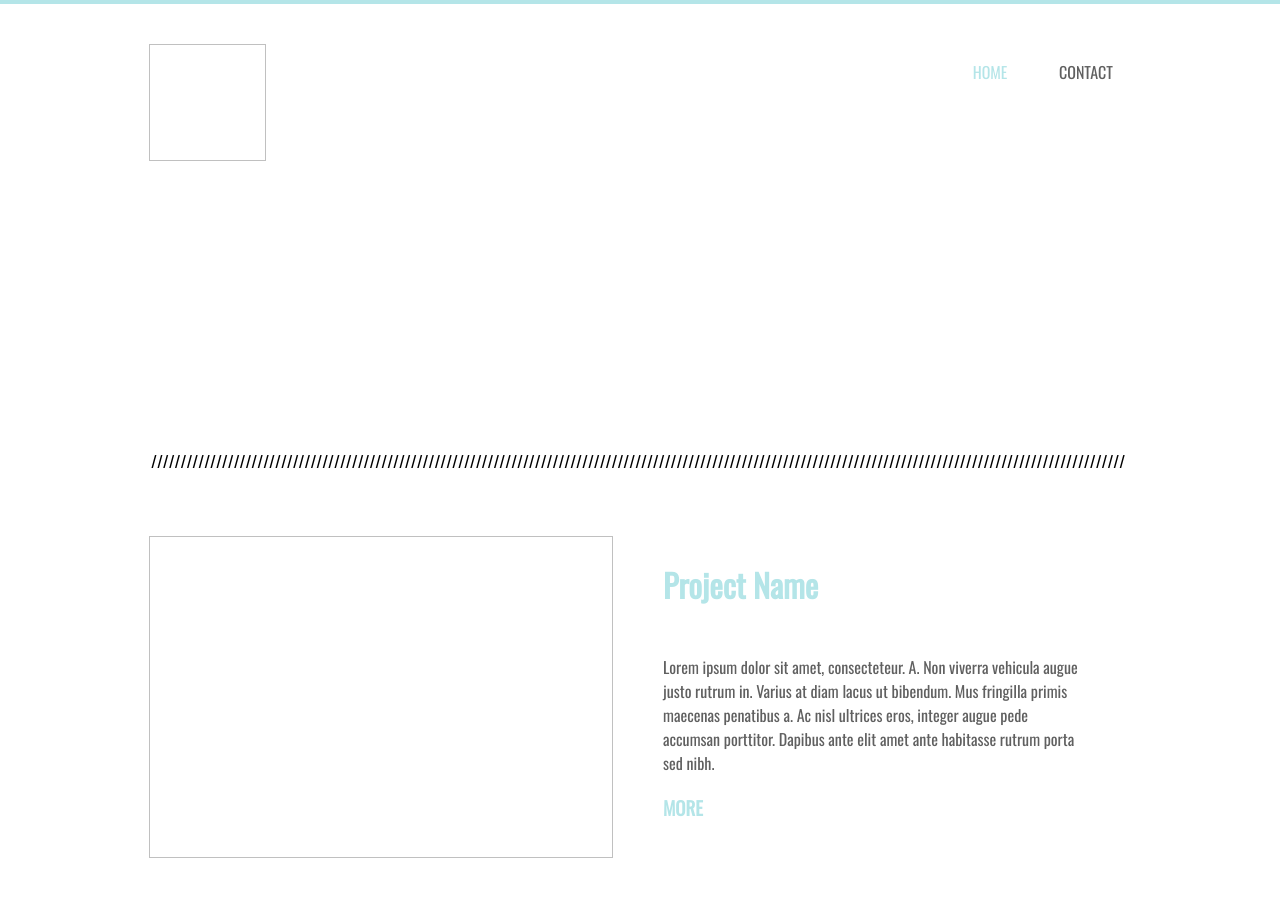
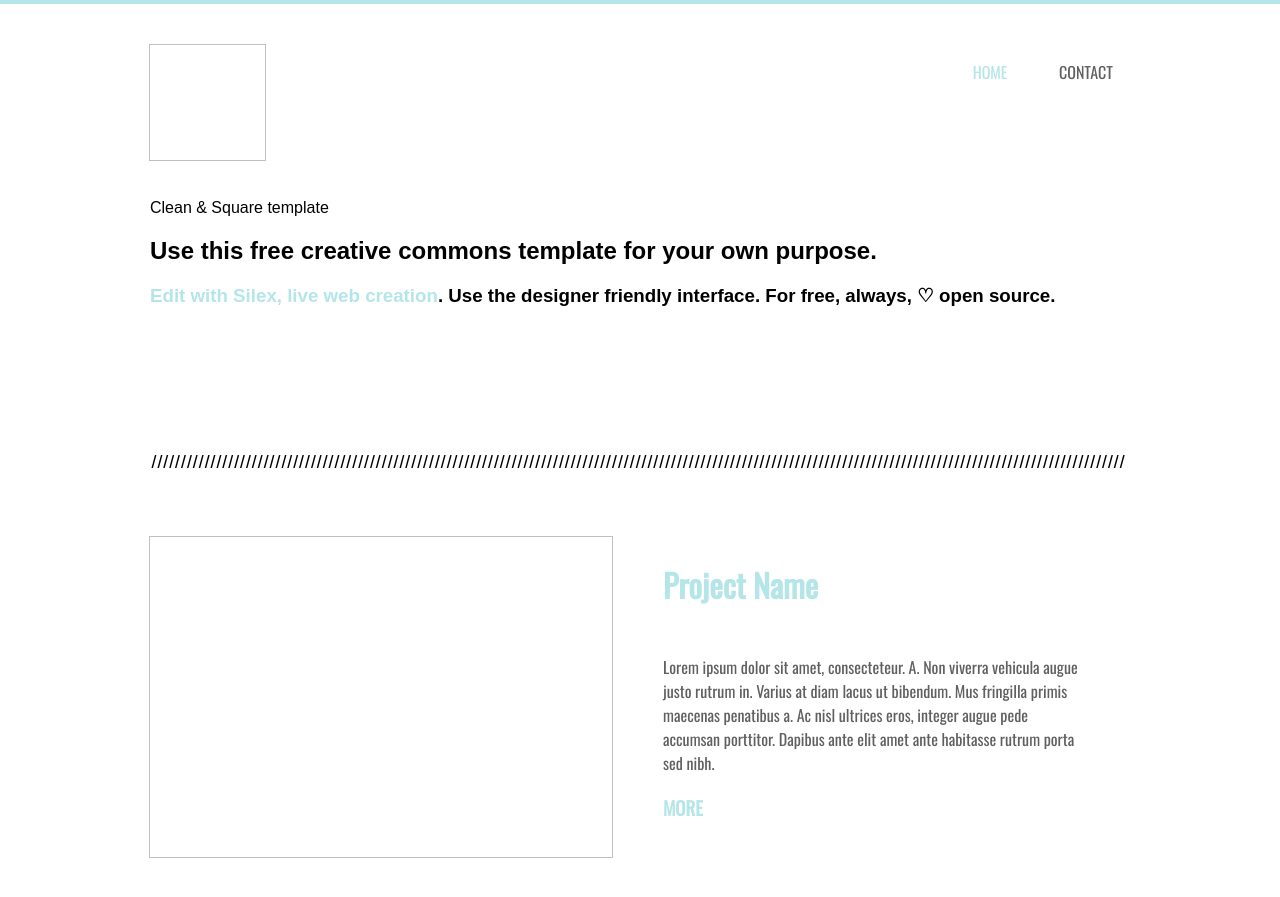
Before and after one commit to singchan/cloud-cannon-template, a Jekyll site: the page built from index.md, in a window 1280 px wide and 900 px high. Shown: the top 897 px of the window. Built offline with Jekyll 4.4.1, drawn with Linux system fonts in a browser that asks for light colours.

Commit message:
Batch update

```diff
--- a/_layouts/home.html
+++ b/_layouts/home.html
@@ -144,9 +144,12 @@
                 </a></div></section><section data-silex-type="container-element" class="container-element editable-style silex-id-1483131519736-31 section-element website-min-width prevent-resizable page-home paged-element paged-element-visible">
         <div data-silex-type="container-element" class="editable-style silex-element-content website-width silex-id-1483131519736-30 container-element" style="">
 
-        <div data-silex-type="text-element" class="editable-style text-element silex-id-1436036524230-27 editable" style="">
-                <div class="silex-element-content normal">{{page.description}}</div>
-            </div></div>
+        <p data-silex-type="text-element" class="editable-style text-element silex-id-1436036524230-27 editable" style="">{{page.description}}</p><div class="silex-element-content normal">
+                    Clean &amp; Square template
+                    <h2>Use this free creative commons template for your own purpose.&nbsp;</h2>
+                    <h3><a href="//www.silex.me">Edit with Silex, live web creation</a>.&nbsp;Use the designer friendly interface. For free, always,&nbsp;♡ open source.</h3>
+                </div>
+            <p></p></div>
     </section>
 
 
```
